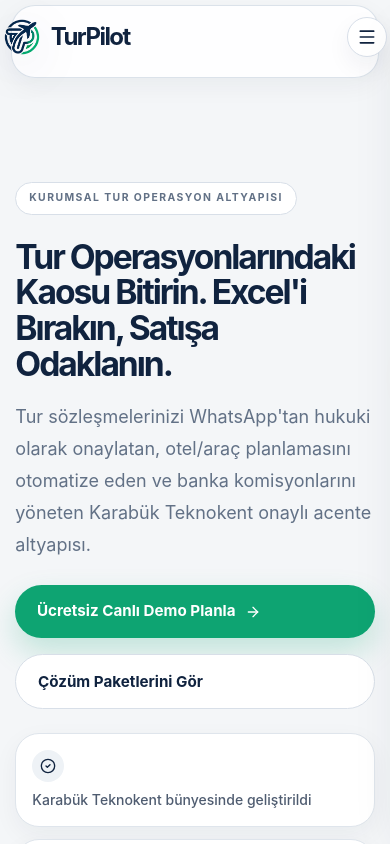
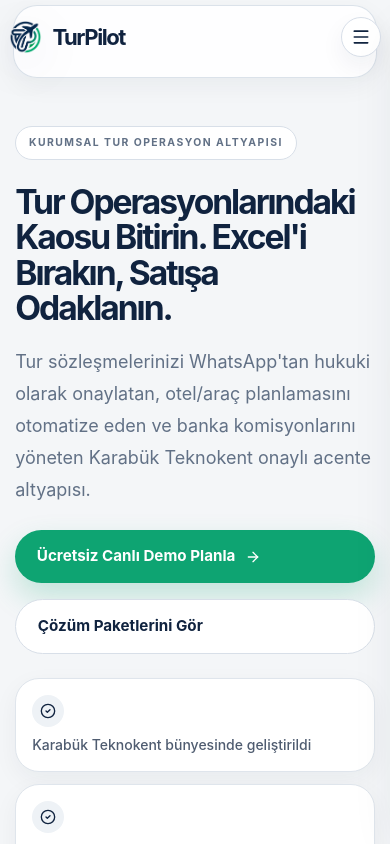
Before and after one commit to CelalTurkoglu/Tur-Pilot, a Next.js app: page / in a window 390 px wide. Shown: the top 844 px of the page. Built offline with nearby package versions, Linux system fonts and the light colour scheme.

Commit message:
Fix mobile hero spacing and pin Node 20 for Railway

```diff
--- a/package.json
+++ b/package.json
@@ -2,6 +2,9 @@
   "name": "turpilot-nextjs",
   "version": "0.1.0",
   "private": true,
+  "engines": {
+    "node": "20.x"
+  },
   "scripts": {
     "dev": "next dev",
     "build": "next build",
--- a/src/app/globals.css
+++ b/src/app/globals.css
@@ -284,18 +284,18 @@
   }
 
   .hero-section {
-    padding-top: 10rem;
+    padding-top: 8.9rem;
   }
 }
 
 @media (max-width: 767px) {
   .landing-container {
-    padding: 0 0.96rem;
+    padding: 0 0.95rem;
   }
 
   .nav-mobile-inner {
-    padding-left: 0.2rem;
-    padding-right: 0.2rem;
+    padding-left: 0.55rem;
+    padding-right: 0.55rem;
   }
 
   .nav-shell {
@@ -303,7 +303,7 @@
   }
 
   .nav-shell::before {
-    inset: 0.34rem 0.66rem auto;
+    inset: 0.34rem 0.82rem auto;
     height: calc(100% - 0.12rem);
     border-radius: 24px;
   }
@@ -325,11 +325,11 @@
   }
 
   .hero-section {
-    padding-top: 11.9rem;
+    padding-top: 8.25rem;
   }
 
   .hero-copy-stack {
-    gap: 0.78rem;
+    gap: 0.7rem;
   }
 
   .hero-kicker {
@@ -341,26 +341,26 @@
   }
 
   .brand-logo-image {
-    height: 2.35rem;
-    width: 2.35rem;
+    height: 2.2rem;
+    width: 2.2rem;
   }
 
   .brand-wordmark {
-    font-size: 1.56rem;
+    font-size: 1.45rem;
   }
 }
 
 @media (max-width: 420px) {
   .hero-section {
-    padding-top: 11.35rem;
+    padding-top: 7.9rem;
   }
 
   .brand-logo-image {
-    height: 2.35rem;
-    width: 2.35rem;
+    height: 2.1rem;
+    width: 2.1rem;
   }
 
   .brand-wordmark {
-    font-size: 1.5rem;
+    font-size: 1.38rem;
   }
 }
```
Also changed, not shown: 1 other file (tests, documents, lock files or other folders).
